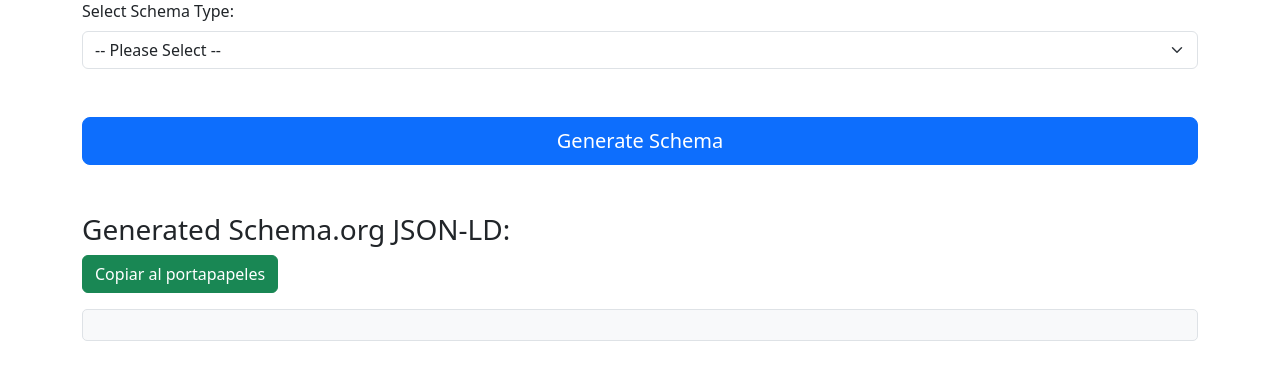
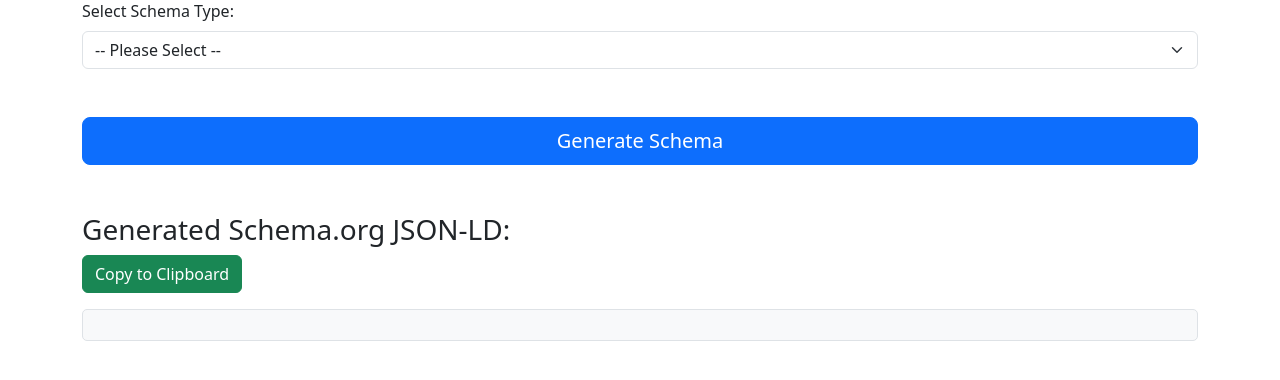
Before and after one commit to josegairaudf-ops/schema-generator-app, a Flask app: page / in a window 1280 px wide. Shown: the part 121-501 px from the top of the page. Run offline with Flask 3, Linux system fonts and the light colour scheme.

Commit message:
Update index.html

```diff
--- a/templates/index.html
+++ b/templates/index.html
@@ -236,8 +236,8 @@
         <div class="mt-5">
             <h3>Generated Schema.org JSON-LD:</h3>
             <div class="mb-2">
-    <button id="copyBtn" class="btn btn-success mb-2">Copiar al portapapeles</button>
-    <span id="copyFeedback" style="display:none; color:green; margin-left:10px;">¡Copiado!</span>
+    <button id="copyBtn" class="btn btn-success mb-2">Copy to Clipboard</button>
+    <span id="copyFeedback" style="display:none; color:green; margin-left:10px;">Copy!</span>
 </div>
 <pre id="generatedSchemaOutput"></pre>
         </div>
```
